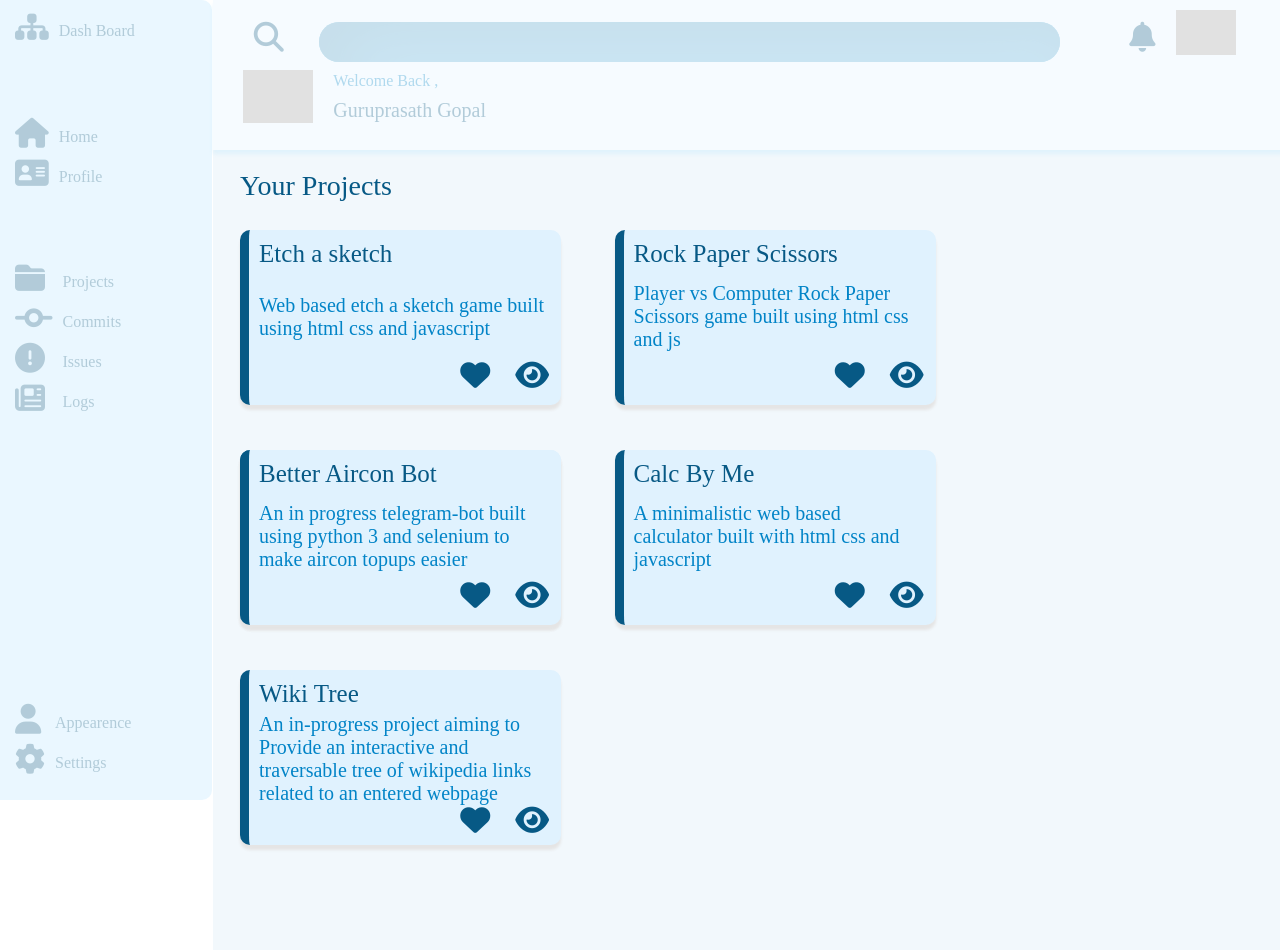
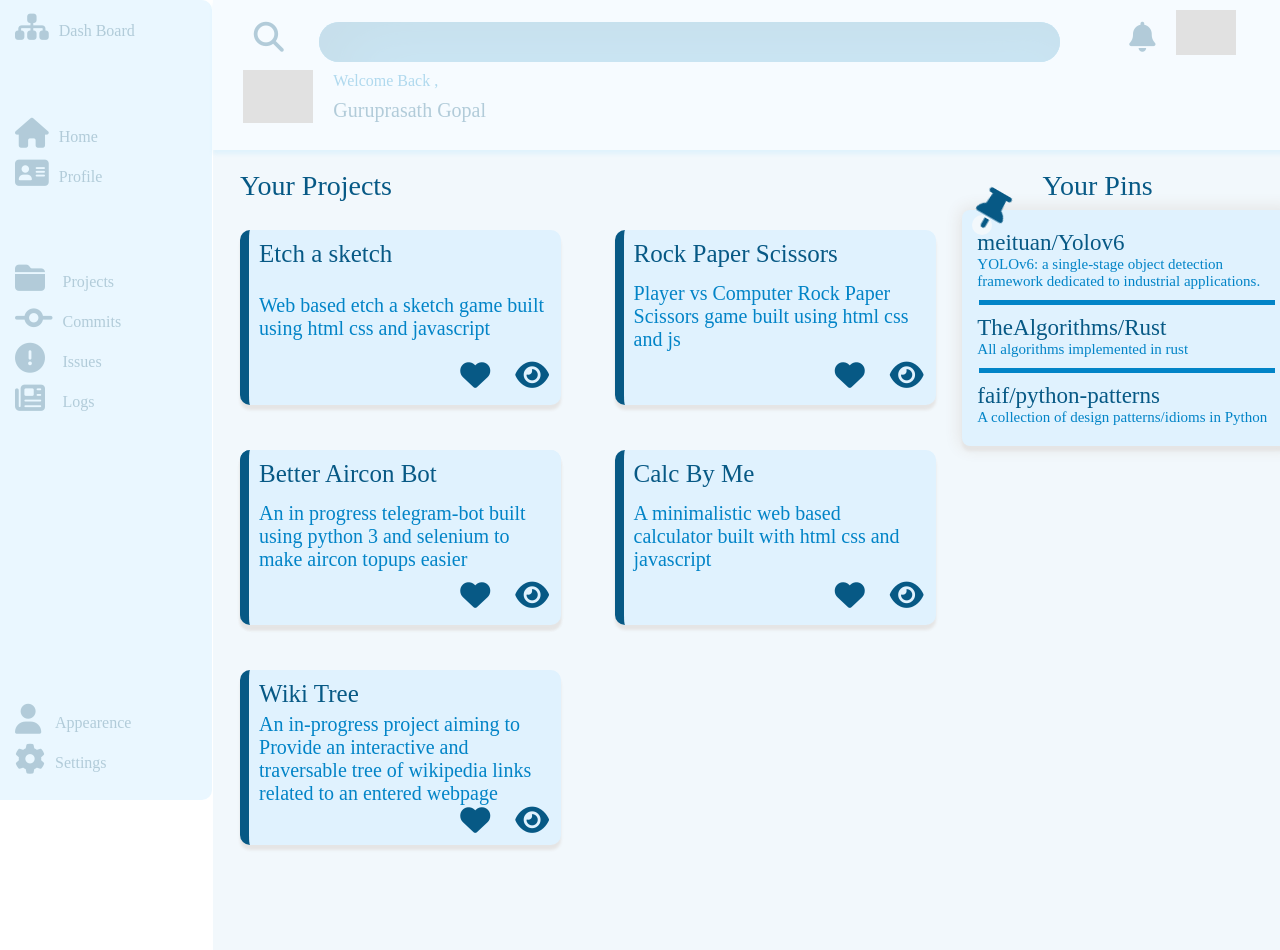
Before and after one commit to Collaboration95/OdinProjects, a plain HTML site: page admin-dashboard/index.html in a window 1280 px wide. Drawn offline with Linux system fonts and the light colour scheme; grey boxes are pictures that could not be loaded.

Commit message:
Added Pinned

```diff
--- a/admin-dashboard/index.html
+++ b/admin-dashboard/index.html
@@ -104,6 +104,22 @@
             <i class="fa-solid fa-eye"></i>
             </div>
         </div>
+
+            <div class="Component-title">Your Pins</div>
+            <div class="componentcard">
+                <i class="fa-solid fa-thumbtack"></i>
+                <div class="circle"></div>
+                <div class="primary first-type">meituan/Yolov6</div>
+                <div class="desc">YOLOv6: a single-stage object detection framework dedicated to industrial applications. </div>
+                <div class="line"></div>
+                <div class="primary">TheAlgorithms/Rust</div>
+                <div class="desc">All algorithms implemented in rust </div>
+                <div class="line"></div>
+                <div class="primary">faif/python-patterns</div>
+                <div class="desc">A collection of design patterns/idioms in Python</div>
+
+
+        </div>
     </div>
 </body>
 </html>
--- a/admin-dashboard/style.css
+++ b/admin-dashboard/style.css
@@ -218,3 +218,57 @@ p{margin-left:16.6vw}
     grid-column:2;
     grid-row:27;
 }
+
+.Component-title{
+    grid-row:2;
+    grid-column:32/40;
+    color:var(--text1);
+    font-size:28px;
+}
+
+.componentcard{
+    position:relative;
+    padding:10px 15px 20px 15px;
+    border-radius:8px;
+    background-color:var(--topbarbackground);
+    grid-row:4;
+    grid-column:29;
+    width:300px;
+    box-shadow:0px 0px 15px 3px #E5E5E5,
+    0px 5px 3px #E5E5E5;
+    height:fit-content;
+}
+
+.primary{
+    margin-top: 10px;;
+    color:var(--text1);
+    font-size:23px;
+}
+
+.desc{
+    font-size:15px;
+    color:var(--text2);
+}
+.line{
+    margin:10px 2px 0px 2px;
+    width:auto;
+    height: 5px;
+    background-color: var(--text2);
+}
+
+.fa-thumbtack{
+    transform: translate(-15px,-30px) rotate(30deg);
+    z-index:1;
+    font-size:40px;
+    position:fixed;
+
+}
+.circle{
+    position:fixed;
+    background-color:var(--contentbackground);
+    width:20px;
+    height:20px;
+    z-index:0;
+    transform: translate(-5px,-5px);
+    border-radius:50%;
+}
```
Also changed, not shown: admin-dashboard/Readme.md.
